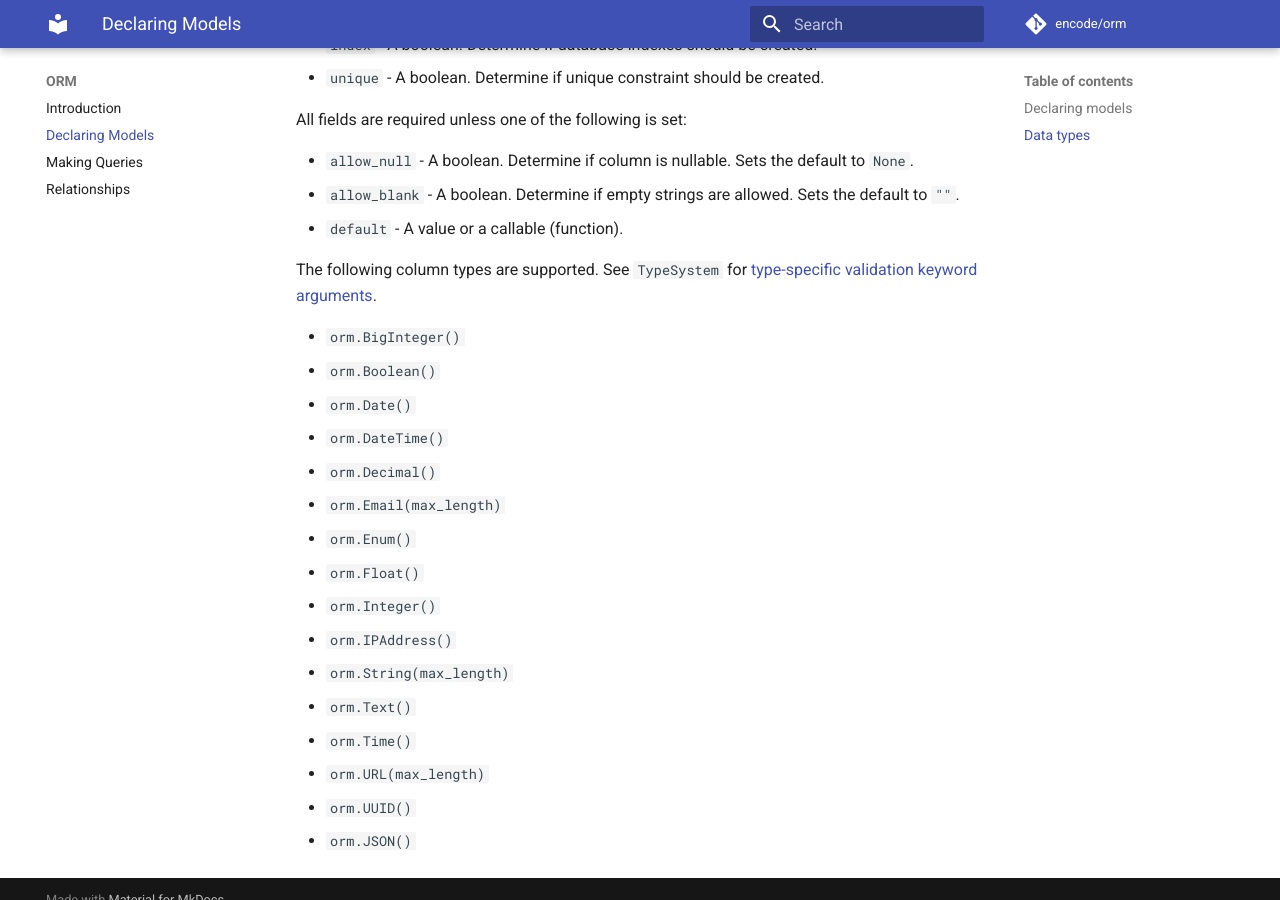
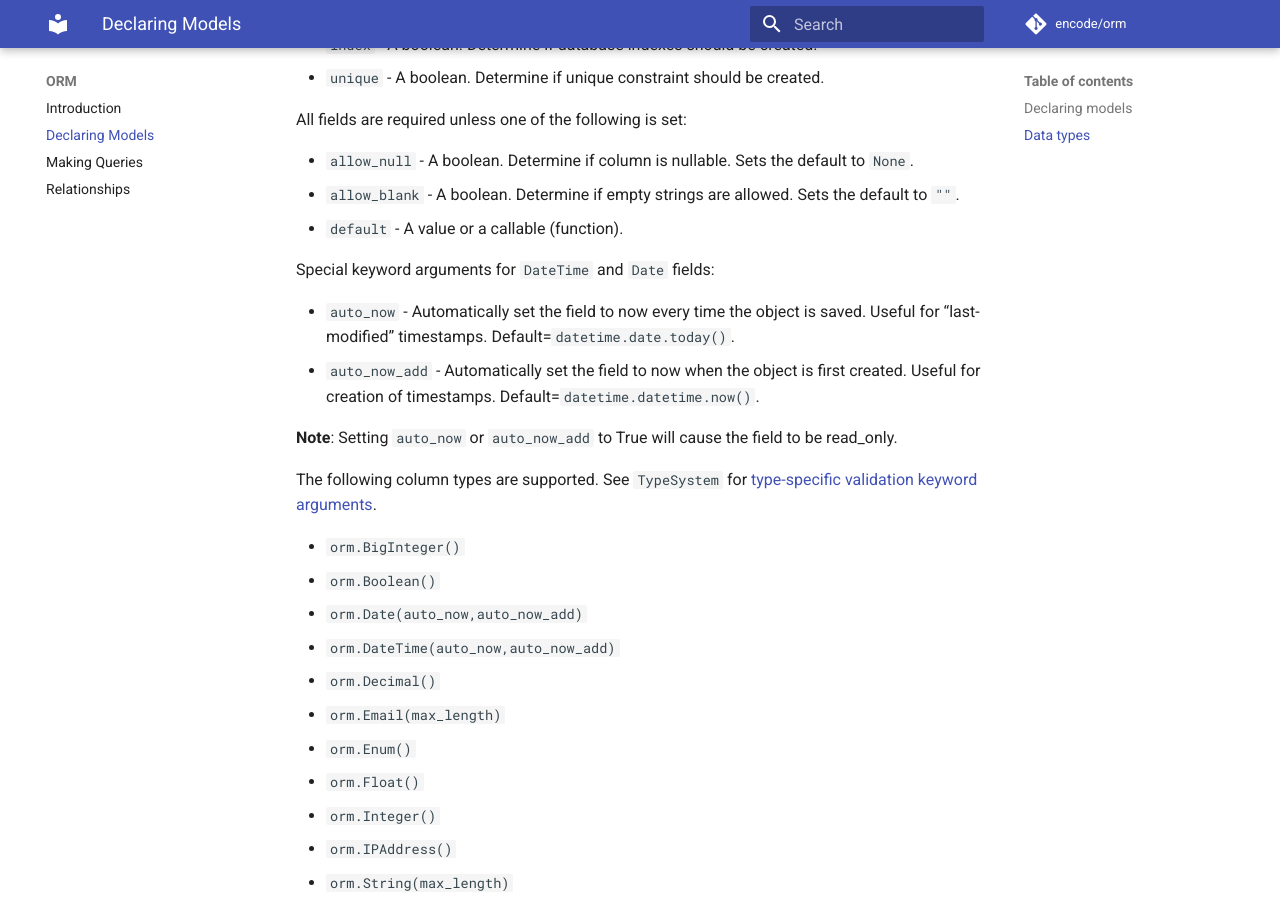
Before and after one commit to encode/orm, an MkDocs documentation site: the page built from docs/declaring_models.md, in a window 1280 px wide and 900 px high, scrolled down 1084 px. Built offline with MkDocs 1.6.1 and Material for MkDocs 9.7.7, drawn with Linux system fonts in a browser that asks for light colours; comment, search, counter and statistics services are not loaded.

Commit message:
add docs for auto_now and auto_now_add

```diff
--- a/docs/declaring_models.md
+++ b/docs/declaring_models.md
@@ -40,36 +40,43 @@ await models.drop_all()
 
 The following keyword arguments are supported on all field types.
 
-* `primary_key` - A boolean. Determine if column is primary key.
-* `allow_null` - A boolean. Determine if column is nullable.
-* `default` - A value or a callable (function).
-* `index` - A boolean. Determine if database indexes should be created.
-* `unique` - A boolean. Determine if unique constraint should be created.
+- `primary_key` - A boolean. Determine if column is primary key.
+- `allow_null` - A boolean. Determine if column is nullable.
+- `default` - A value or a callable (function).
+- `index` - A boolean. Determine if database indexes should be created.
+- `unique` - A boolean. Determine if unique constraint should be created.
 
 All fields are required unless one of the following is set:
 
-* `allow_null` - A boolean. Determine if column is nullable. Sets the default to `None`.
-* `allow_blank` - A boolean. Determine if empty strings are allowed. Sets the default to `""`.
-* `default` - A value or a callable (function).
+- `allow_null` - A boolean. Determine if column is nullable. Sets the default to `None`.
+- `allow_blank` - A boolean. Determine if empty strings are allowed. Sets the default to `""`.
+- `default` - A value or a callable (function).
+
+Special keyword arguments for `DateTime` and `Date` fields:
+
+- `auto_now` - Automatically set the field to now every time the object is saved. Useful for “last-modified” timestamps. Default=`datetime.date.today()`.
+- `auto_now_add` - Automatically set the field to now when the object is first created. Useful for creation of timestamps. Default=`datetime.datetime.now()`.
+
+**Note**: Setting `auto_now` or `auto_now_add` to True will cause the field to be read_only.
 
 The following column types are supported.
 See `TypeSystem` for [type-specific validation keyword arguments][typesystem-fields].
 
-* `orm.BigInteger()`
-* `orm.Boolean()`
-* `orm.Date()`
-* `orm.DateTime()`
-* `orm.Decimal()`
-* `orm.Email(max_length)`
-* `orm.Enum()`
-* `orm.Float()`
-* `orm.Integer()`
-* `orm.IPAddress()`
-* `orm.String(max_length)`
-* `orm.Text()`
-* `orm.Time()`
-* `orm.URL(max_length)`
-* `orm.UUID()`
-* `orm.JSON()`
+- `orm.BigInteger()`
+- `orm.Boolean()`
+- `orm.Date(auto_now,auto_now_add)`
+- `orm.DateTime(auto_now,auto_now_add)`
+- `orm.Decimal()`
+- `orm.Email(max_length)`
+- `orm.Enum()`
+- `orm.Float()`
+- `orm.Integer()`
+- `orm.IPAddress()`
+- `orm.String(max_length)`
+- `orm.Text()`
+- `orm.Time()`
+- `orm.URL(max_length)`
+- `orm.UUID()`
+- `orm.JSON()`
 
 [typesystem-fields]: https://www.encode.io/typesystem/fields/
```
